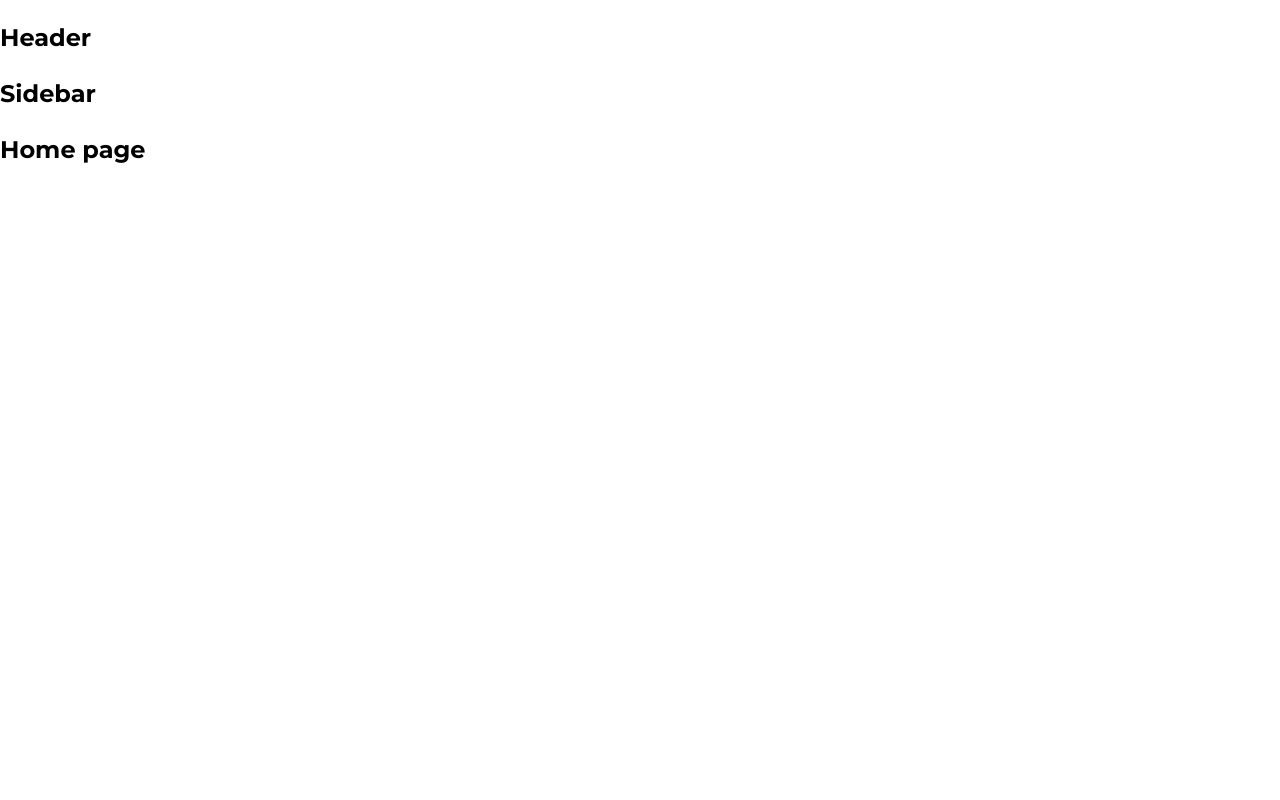
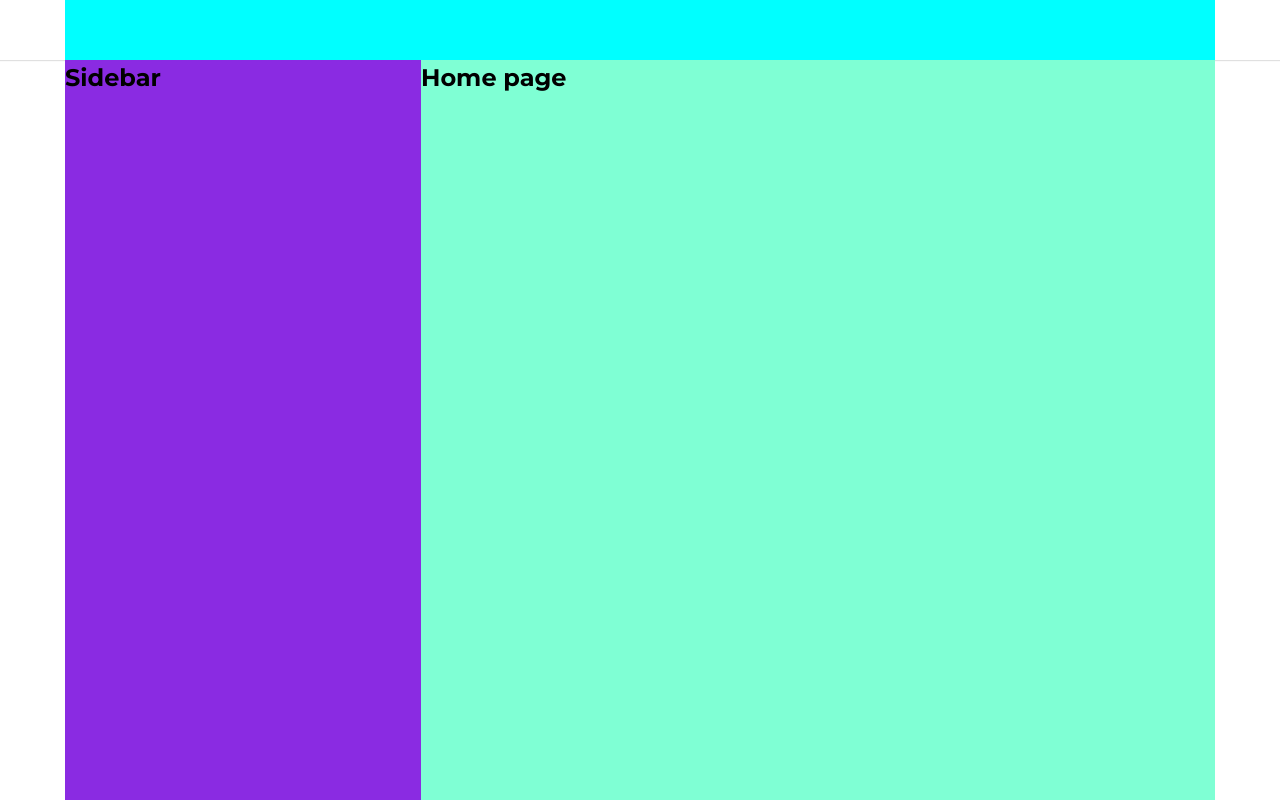
Before and after one commit to khanhcp891/Tiktok-ui, a React (Create React App) app: page / in a window 1280 px wide. Shown: the top 800 px of the page. Built offline with nearby package versions, Linux system fonts and the light colour scheme.

Commit message:
3nd commit

```diff
--- a/package.json
+++ b/package.json
@@ -6,6 +6,7 @@
     "@testing-library/jest-dom": "^5.16.5",
     "@testing-library/react": "^13.4.0",
     "@testing-library/user-event": "^13.5.0",
+    "classnames": "^2.3.2",
     "normalize.css": "^8.0.1",
     "react": "^18.2.0",
     "react-dom": "^18.2.0",
--- a/src/components/GlobalStyles/GlobalStyles.scss
+++ b/src/components/GlobalStyles/GlobalStyles.scss
@@ -3,8 +3,14 @@
 
 :root {
     --primary: #fe2c55;
+
+    //Default Layout
+    --default-layout-header-height: 60px;
+    --default-layout-width: 1150px;
 }
 * {
+    margin: 0;
+    padding: 0;
     box-sizing: border-box;
 }
 html {
--- /dev/null
+++ b/src/components/Layout/DefaultLayout/DefaultLayout.module.scss
@@ -0,0 +1,16 @@
+.wrapper {
+    display: flex;
+    flex-direction: column;
+    align-items: center;
+}
+
+.container {
+    width: var(--default-layout-width);
+    display: flex;
+}
+
+.content {
+    flex: 1;
+    background-color: aquamarine;
+    min-height: 500px;
+}
--- /dev/null
+++ b/src/components/Layout/DefaultLayout/Sidebar/Sidebar.module.scss
@@ -0,0 +1,5 @@
+.wrapper {
+    width: 356px;
+    min-height: 1000px;
+    background-color: blueviolet;
+}
--- a/src/components/Layout/DefaultLayout/Sidebar/index.js
+++ b/src/components/Layout/DefaultLayout/Sidebar/index.js
@@ -1,5 +1,14 @@
+import styles from './Sidebar.module.scss';
+import classNames from 'classnames/bind';
+
+const cx = classNames.bind(styles);
+
 function Sidebar() {
-    return <h2>Sidebar</h2>;
+    return (
+        <aside className={cx('wrapper')}>
+            <h2>Sidebar</h2>
+        </aside>
+    );
 }
 
 export default Sidebar;
--- a/src/components/Layout/DefaultLayout/index.js
+++ b/src/components/Layout/DefaultLayout/index.js
@@ -1,14 +1,18 @@
 import Header from '~/components/Layout/components/Header';
+import styles from './DefaultLayout.module.scss';
+import classNames from 'classnames/bind';
 import Sidebar from './Sidebar';
+
+const cx = classNames.bind(styles);
 
 function DefaultLayout({ children }) {
     console.log('Children: ', children);
     return (
-        <div>
+        <div className={cx('wrapper')}>
             <Header />
-            <div className="container">
+            <div className={cx('container')}>
                 <Sidebar />
-                <div className="content">{children}</div>
+                <div className={cx('content')}>{children}</div>
             </div>
         </div>
     );
--- a/src/components/Layout/HeaderOnly/index.js
+++ b/src/components/Layout/HeaderOnly/index.js
@@ -1,6 +1,6 @@
 import Header from '~/components/Layout/components/Header';
 
-function DefaultLayout({ children }) {
+function HeaderOnly({ children }) {
     console.log('Children: ', children);
     return (
         <div>
@@ -12,4 +12,4 @@
     );
 }
 
-export default DefaultLayout;
+export default HeaderOnly;
--- a/src/components/Layout/components/Header/index.js
+++ b/src/components/Layout/components/Header/index.js
@@ -1,5 +1,14 @@
+import classNames from 'classnames/bind';
+import styles from './Header.module.scss';
+
+const cx = classNames.bind(styles);
+
 function Header() {
-    return <h2>Header</h2>;
+    return (
+        <header className={cx('wrapper')}>
+            <div className={cx('content')}></div>
+        </header>
+    );
 }
 
 export default Header;
```
Also changed, not shown: 1 other file (tests, documents, lock files or other folders).
